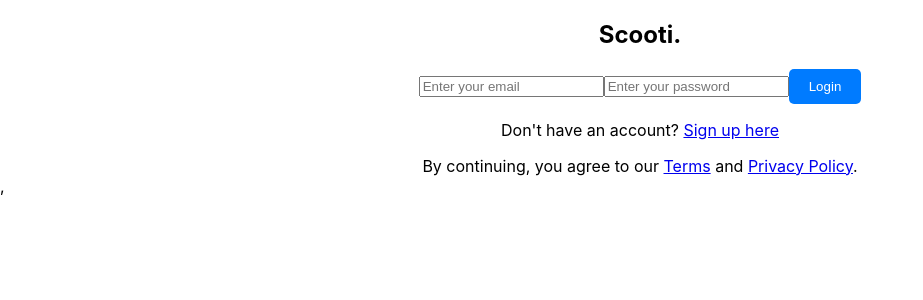
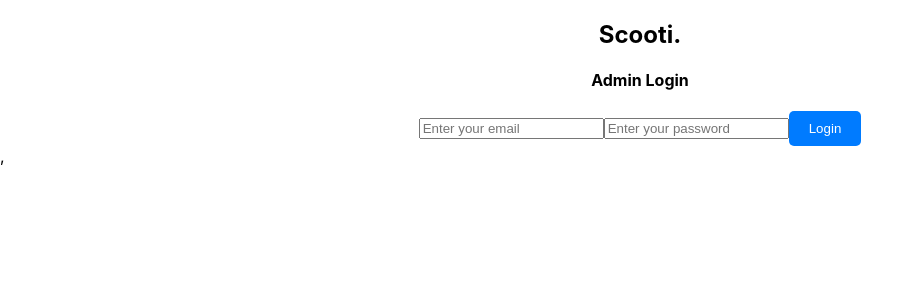
Before and after one commit to davidallert/vteam_frontend_admin, a React (Create React App) app: page / in a window 1280 px wide. Shown: the top 300 px of the page, without its empty margins (0-923 px from the left). Built offline with nearby package versions, Linux system fonts and the light colour scheme.

Commit message:
Create new user bug fixed

```diff
--- a/src/components/AdminLoginForm.js
+++ b/src/components/AdminLoginForm.js
@@ -59,6 +59,7 @@ function Login() {
         <div className="login-comp">
             {/* <img src={appImage} alt="App visual" className="scooter-img" /> */}
             <h2>Scooti.</h2>
+            <h4>Admin Login</h4>
 
             <form onSubmit={handleSubmit}>
                 <input
@@ -78,20 +79,7 @@ function Login() {
                 <button type="submit" className="login-button">Login</button>
             </form>
             {errorMessage && <p style={{ color: 'red' }}>{errorMessage}</p>}
-    {googleOAuthUrl && (
-        <button
-            onClick={() => window.location.href = googleOAuthUrl}
-            className="google-button"
-        >
-            Continue with Google
-        </button>
-    )}
-    <p>Don't have an account? <Link to="/register">Sign up here</Link></p>
-    <div className="terms">
-        By continuing, you agree to our <a href="/terms">Terms</a> and <a href="/privacy">Privacy Policy</a>.
         </div>
-</div>
-
     );
 }
 
--- a/src/components/user-sub-components/CreateUser.js
+++ b/src/components/user-sub-components/CreateUser.js
@@ -41,7 +41,7 @@ const CreateUser = () => {
     const [name, setName] = useState('');
     const [surname, setSurname] = useState('');
     const [amount, setAmount] = useState('');
-    const [admin, setAdmin] = useState('');
+    const [admin, setAdmin] = useState(false);
 
     const [error, setError] = useState('');
     const navigate = useNavigate();
```
Lines whose indentation alone changed are shown as unchanged.
